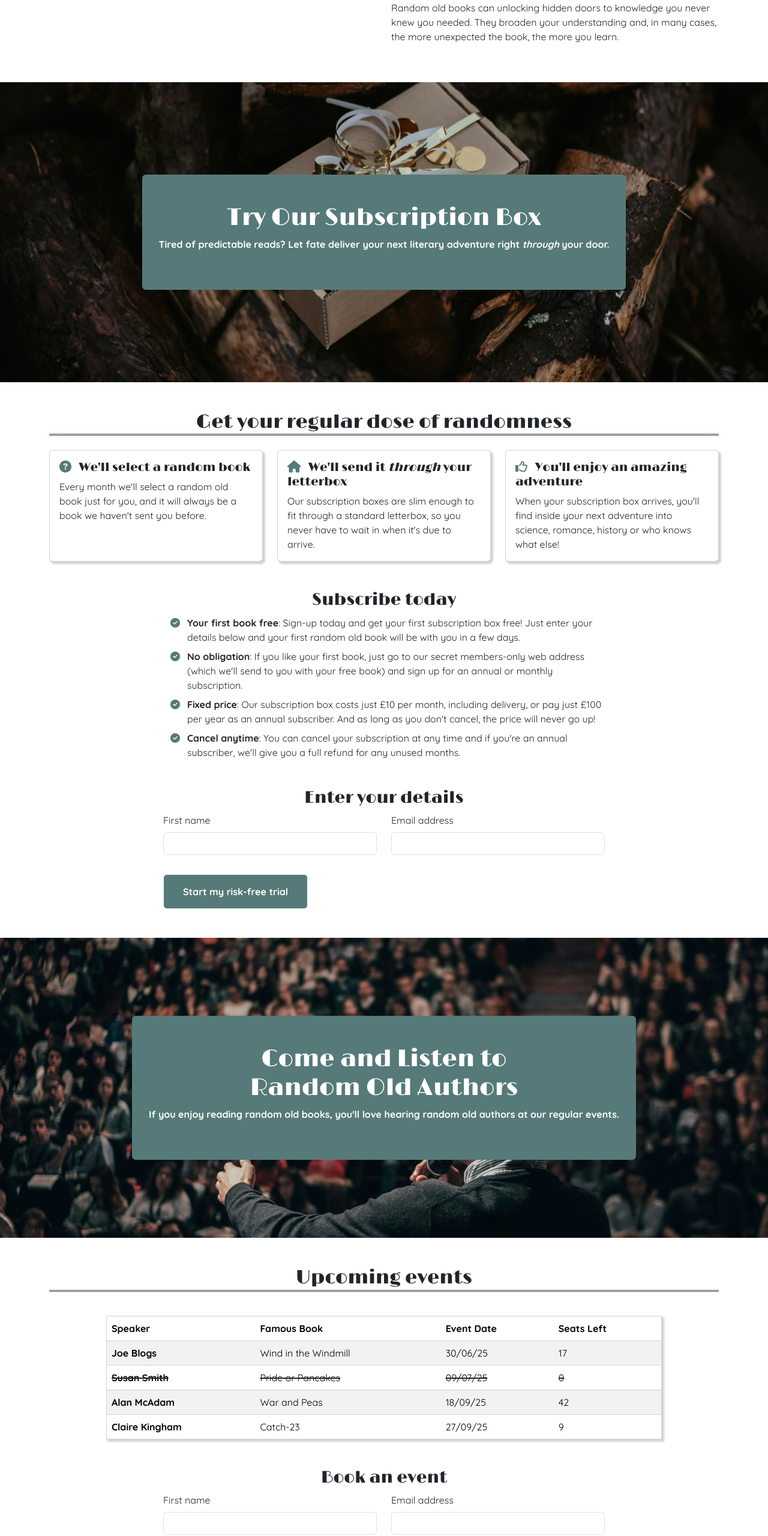
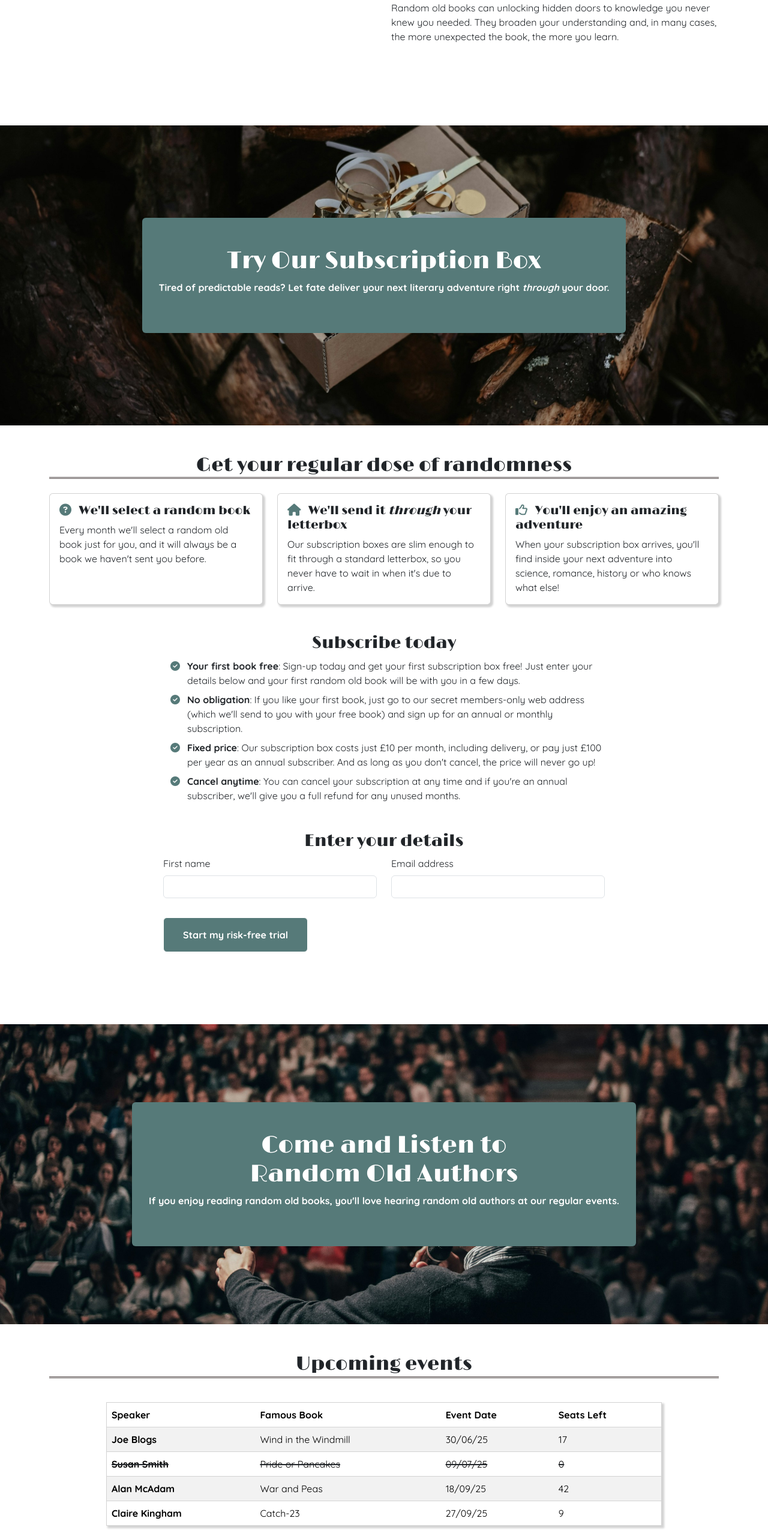
Before and after one commit to John-Kingham/random-old-books, a plain HTML site: page index.html in a window 1280 px wide. Shown: the part 1040-3600 px from the top of the page at 60% size. Drawn offline with nearby package versions, Linux system fonts and the light colour scheme.

Commit message:
Fix heading alignment from internal links

```diff
--- a/assets/css/style.css
+++ b/assets/css/style.css
@@ -50,7 +50,7 @@ main {
     border-bottom: double var(--secondary-color);
 }
 
-/* Navbar styles */
+/* Navigation styles */
 
 #topnav {
     background-color: var(--primary-color);
@@ -91,6 +91,10 @@ main {
 #events-header {
     background: url(../images/event-hero-background.jpg) no-repeat center
         center/cover;
+}
+
+.section-header {
+    padding-top: 72px;
 }
 
 .header {
--- a/index.html
+++ b/index.html
@@ -64,7 +64,7 @@
                             <a
                                 class="nav-link active"
                                 aria-current="page"
-                                href="index.html"
+                                href="index.html#"
                                 >Home</a
                             >
                         </li>
@@ -176,7 +176,7 @@
                 </div>
             </section>
             <!-- Subscription Box section -->
-            <section id="subscription-box">
+            <section id="subscription-box" class="section-header">
                 <header
                     id="subscription-box-header"
                     aria-label="An image of a Random Old Books subscription box"
@@ -358,7 +358,7 @@
                 </section>
             </section>
             <!-- Events section -->
-            <section id="events" class="events">
+            <section id="events" class="section-header">
                 <header
                     id="events-header"
                     aria-label="An image of an author speaking at one of our events"
```
